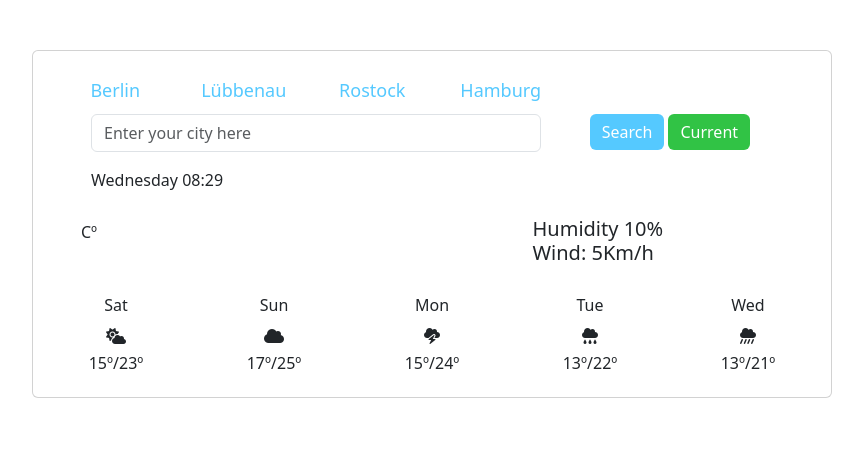
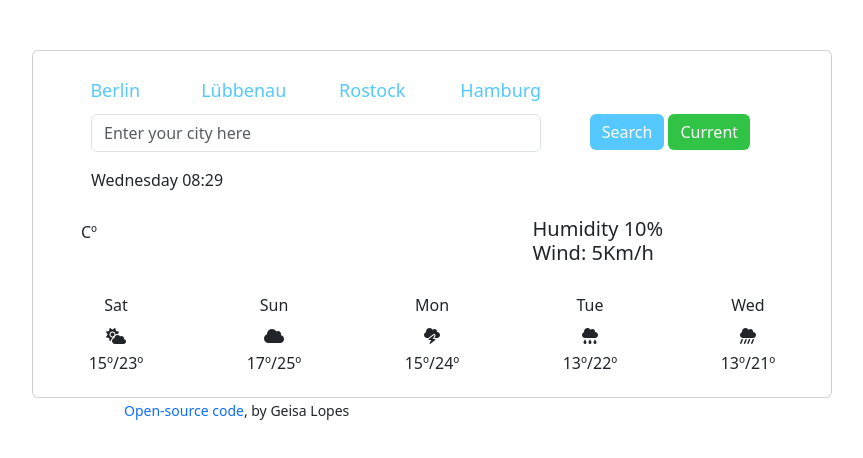
Before and after one commit to geisalopes/my-weather-project, a plain HTML site: page index.html in a window 1280 px wide. Shown: the whole page, without its empty margins (208-1071 px from the left). Drawn offline with nearby package versions, Linux system fonts and the light colour scheme; no server answers.

Commit message:
add a small to html
Added a link to the code in the Git Hub

```diff
--- a/index.html
+++ b/index.html
@@ -108,6 +108,13 @@
           </div>
         </div>
       </div>
+      <small class="github-link">
+        <a
+          href="https://github.com/geisalopes/my-weather-project"
+          target="_blank"
+          >Open-source code</a
+        >, by Geisa Lopes
+      </small>
     </div>
     <script
       src="https://kit.fontawesome.com/0e35a62c2d.js"
--- a/src/styles.css
+++ b/src/styles.css
@@ -78,3 +78,10 @@ h5 {
 a {
   text-decoration: none;
 }
+.github-link {
+  margin-left: 250px;
+}
+
+.weather-box {
+  margin-bottom: 0;
+}
```
